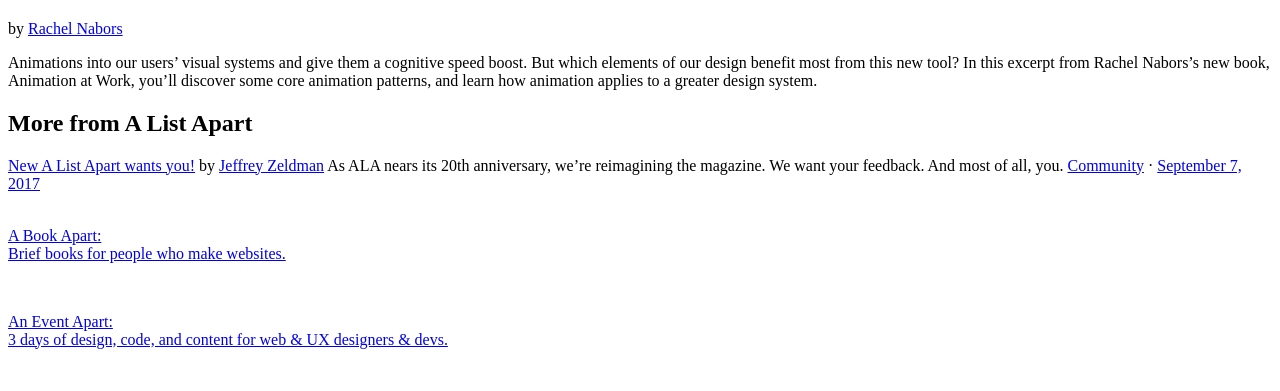
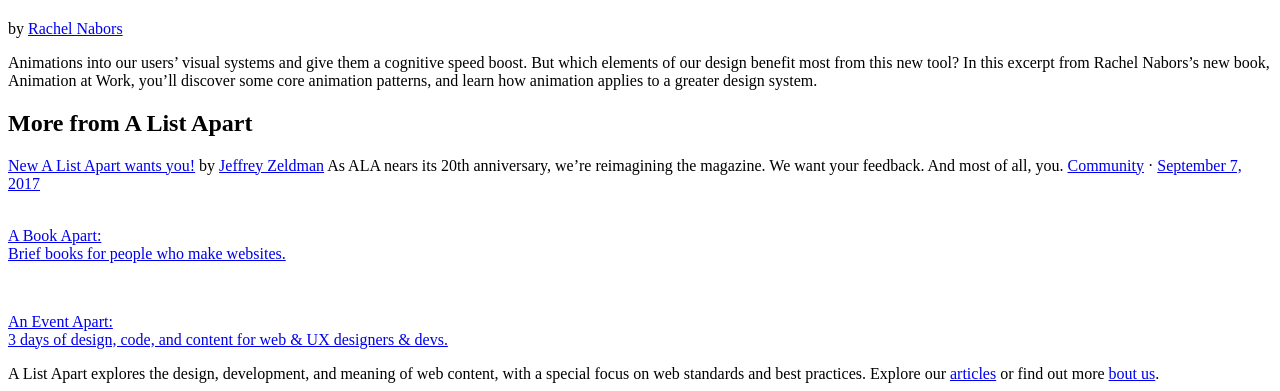
Before and after one commit to Dujota/html-layouts, a plain HTML site: page index.html in a window 1280 px wide. Shown: the part 553-944 px from the top of the page. Before the commit the page ends 918 px from the top, so only its background shows below. Drawn offline with Linux system fonts and the light colour scheme.

Commit message:
added section with the explore articles and about us

```diff
--- a/index.html
+++ b/index.html
@@ -80,6 +80,13 @@
 
     </section>
 
+    <section>
+      A List Apart explores the design, development,
+      and meaning of web content, with a special focus on
+      web standards and best practices. Explore our <a href="#">articles</a>
+      or find out more <a href="#">bout us</a>.
+    </section>
+
 
 
 
```
